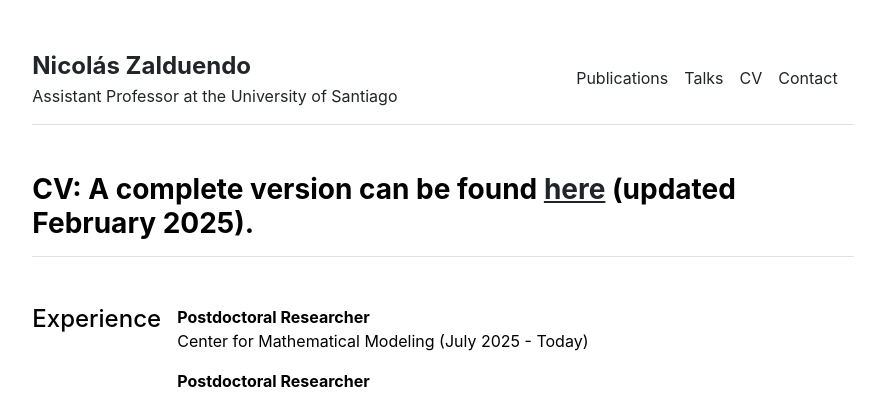
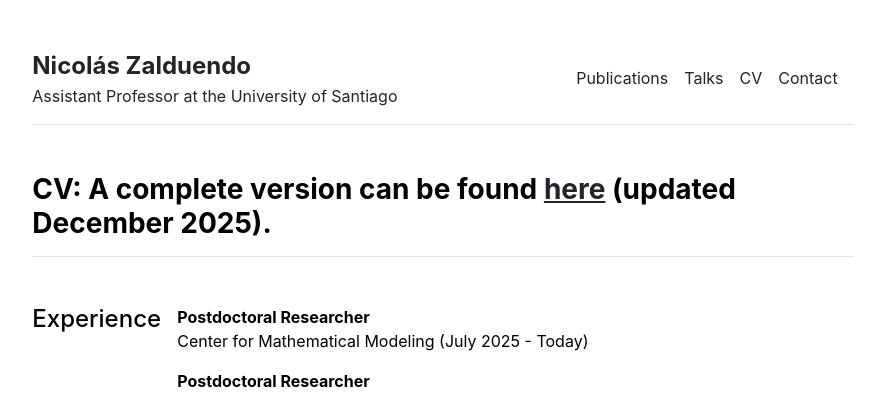
Before and after one commit to nzalduendo/nzalduendo.github.io, a Jekyll site: the page built from cv.md, in a window 1280 px wide. Shown: the top 396 px of the page, without its empty margins (197-1082 px from the left). Built offline with Jekyll 4.4.1, drawn with Linux system fonts in a browser that asks for light colours.

Commit message:
Update cv.html

```diff
--- a/_layouts/cv.html
+++ b/_layouts/cv.html
@@ -6,7 +6,7 @@ layout: default
 
 <div class="row g-5 mb-5">
   <div>
-    <h3 class="fw-bold border-bottom pb-3 mb-5">CV: A complete version can be found <a href='/CV__25_02_25_.pdf'>here</a> (updated February 2025).</h3>
+    <h3 class="fw-bold border-bottom pb-3 mb-5">CV: A complete version can be found <a href='/CV__29_12_25_.pdf'>here</a> (updated December 2025).</h3>
     <div class="row g-5 mb-5">
       <div class="col-md-2">
         <h4>Experience</h4>
```
